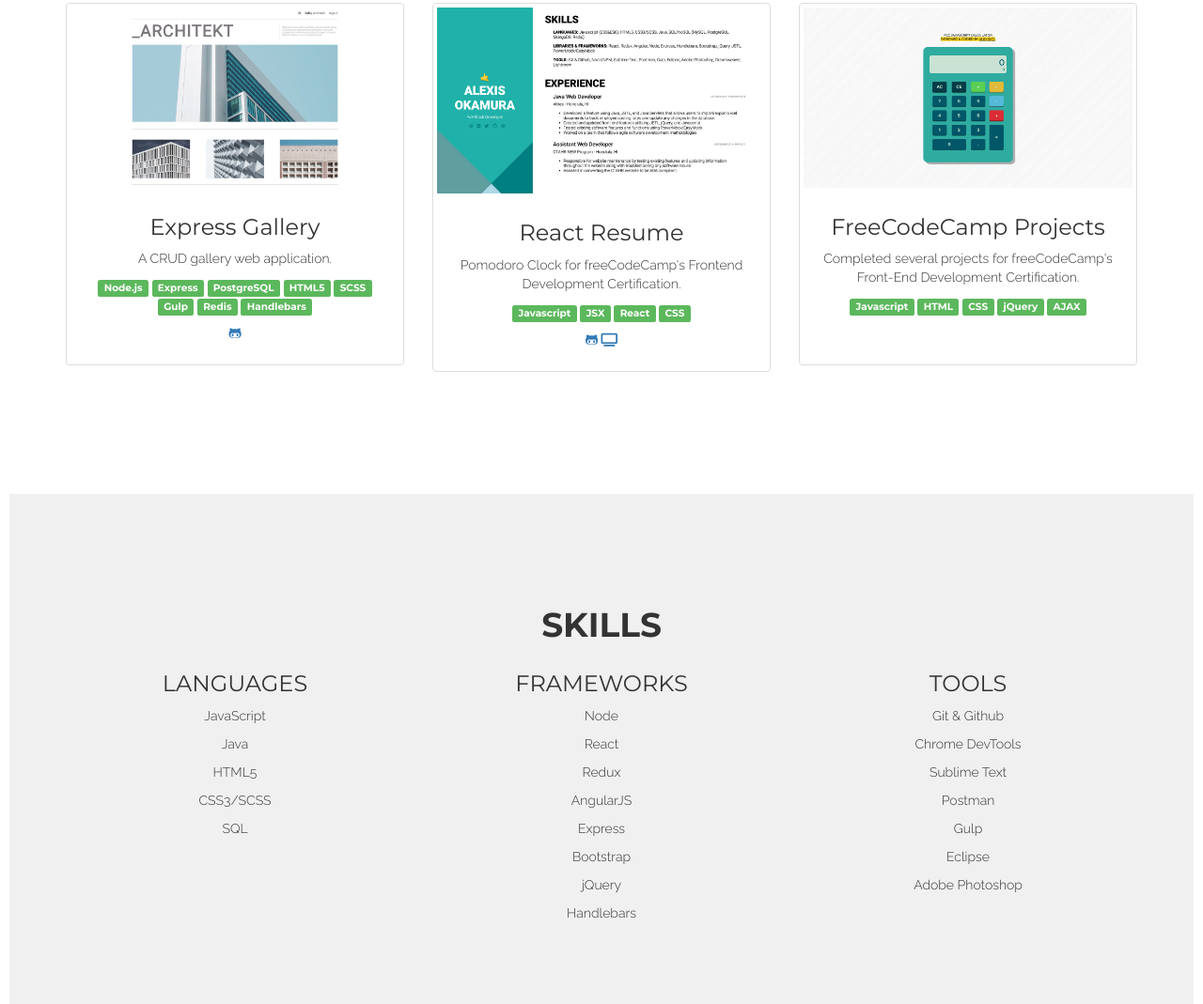
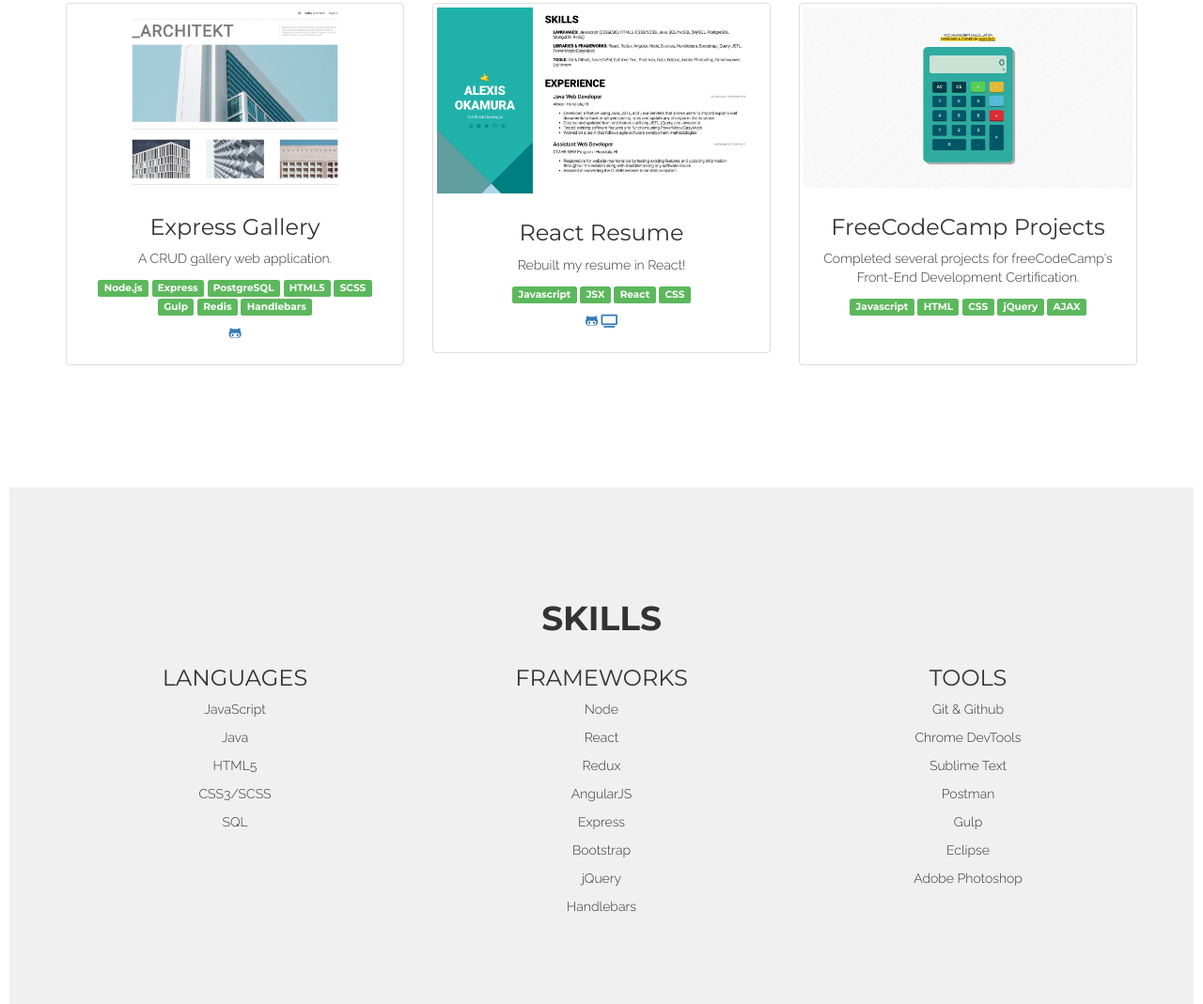
Before and after one commit to alexisko/Personal-Portfolio-Webpage, a plain HTML site: page public/index.html in a window 1280 px wide. Shown: the part 1393-2462 px from the top of the page at 94% size. Drawn offline with nearby package versions, Linux system fonts and the light colour scheme.

Commit message:
minor text edit

```diff
--- a/public/index.html
+++ b/public/index.html
@@ -107,7 +107,7 @@
               </div>
               <div class="caption">
                 <h3>React Resume</h3>
-                <p>Pomodoro Clock for freeCodeCamp's Frontend Development Certification.</p>
+                <p>Rebuilt my resume in React!</p>
                 <div class="tech-stack">
                   <span class="label label-success">Javascript</span> <span class="label label-success">JSX</span> <span class="label label-success">React</span> <span class="label label-success">CSS</span>
                 </div>
```
